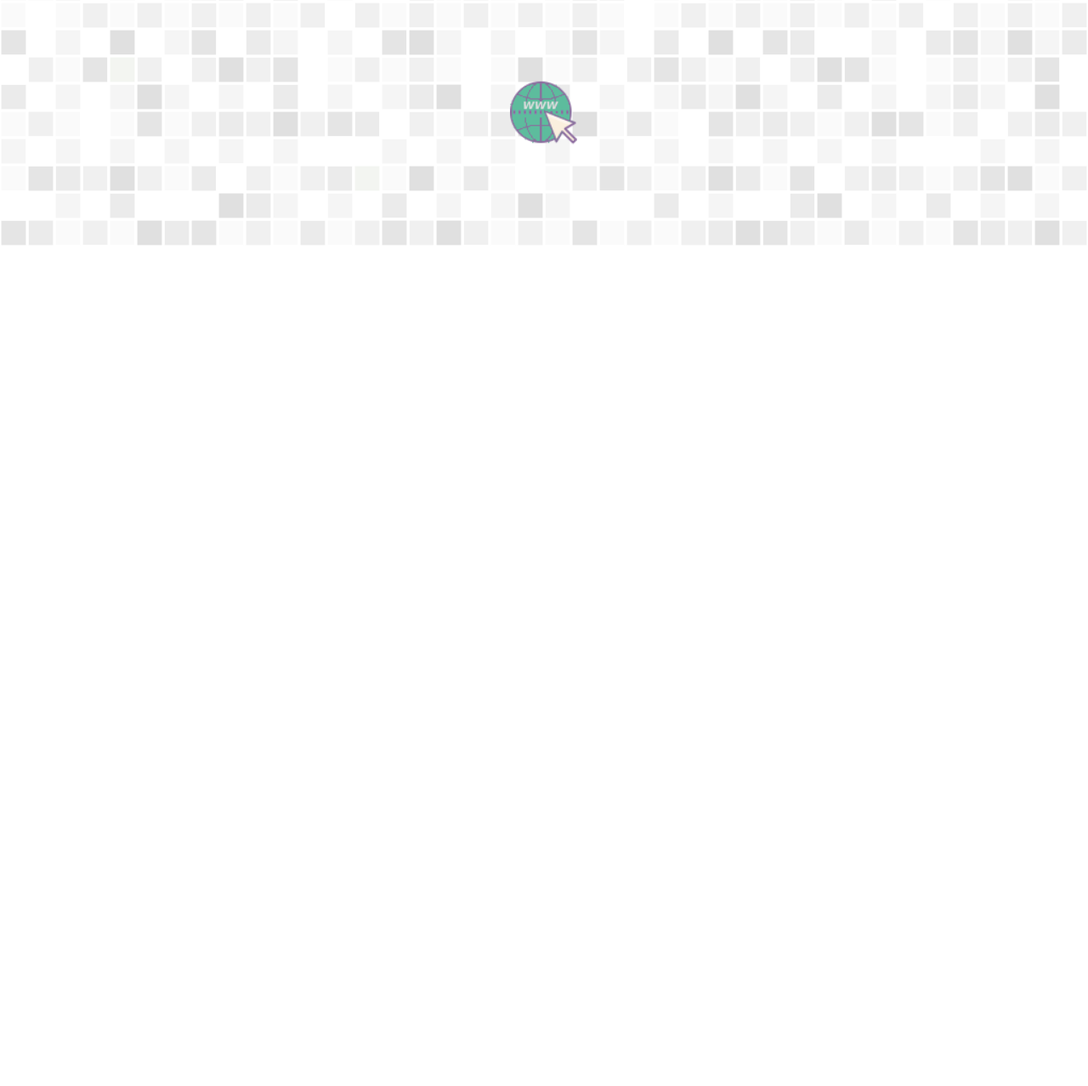
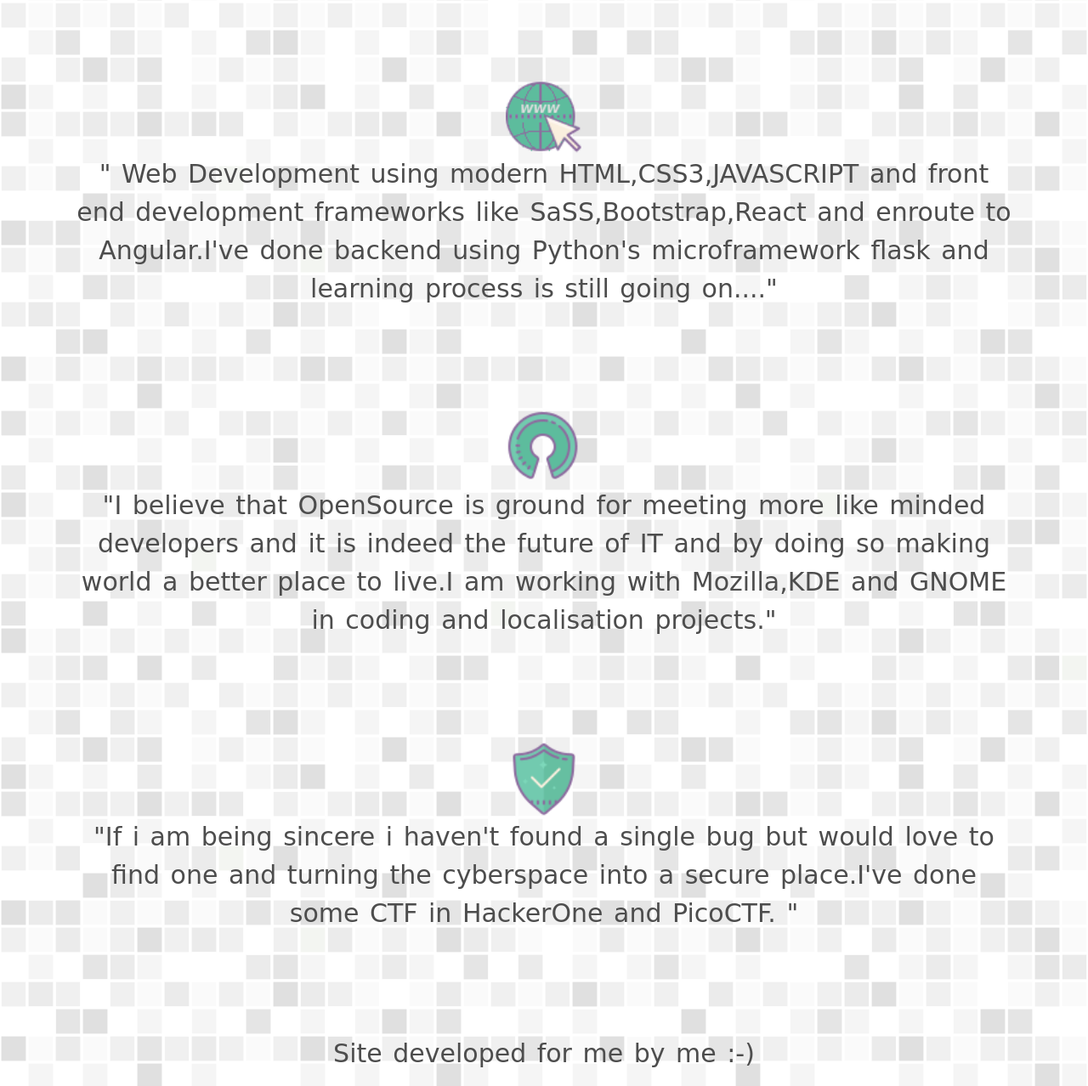
Before and after one commit to adityarpai843/myprofile, a plain HTML site: page index.html in a window 1280 px wide. Shown: the part 510-1788 px from the top of the page at 85% size. Before the commit the page ends 800 px from the top, so only its background shows below. Drawn offline with nearby package versions, Linux system fonts and the light colour scheme; a web font is replaced by a local one.

Commit message:
"content added"

```diff
--- a/index.html
+++ b/index.html
@@ -42,8 +42,36 @@
         <br />
         <p>Bug Bounty Hunter,Web Developer,OpenSource</p>
       </div>
-      <div class="container-fluid" id="mainbody">
-        <img src="images/web-dev.png" id="web-dev" width="80px" />
+      <div class="container" id="mainbody">
+        <img src="images/web-dev.png" id="web-dev" width="90px" />
+        <p>
+          " Web Development using modern HTML,CSS3,JAVASCRIPT and front end
+          development frameworks like SaSS,Bootstrap,React and enroute to
+          Angular.I've done backend using Python's microframework flask and
+          learning process is still going on...."
+        </p>
+      </div>
+      <div class="container" id="mainbody">
+        <img src="images/open-source.png" id="web-dev" width="90px" />
+        <p>
+          "I believe that OpenSource is ground for meeting more like minded
+          developers and it is indeed the future of IT and by doing so making
+          world a better place to live.I am working with Mozilla,KDE and GNOME
+          in coding and localisation projects."
+        </p>
+      </div>
+      <div>
+        <div class="container" id="mainbody">
+          <img src="images/bug.png" id="web-dev" width="90px" />
+          <p>
+            "If i am being sincere i haven't found a single bug but would love
+            to find one and turning the cyberspace into a secure place.I've done
+            some CTF in HackerOne and PicoCTF. "
+          </p>
+        </div>
+      </div>
+      <div class="container" id="mainbody">
+        <p>Site developed for me by me :-)</p>
       </div>
     </center>
   </body>
```
